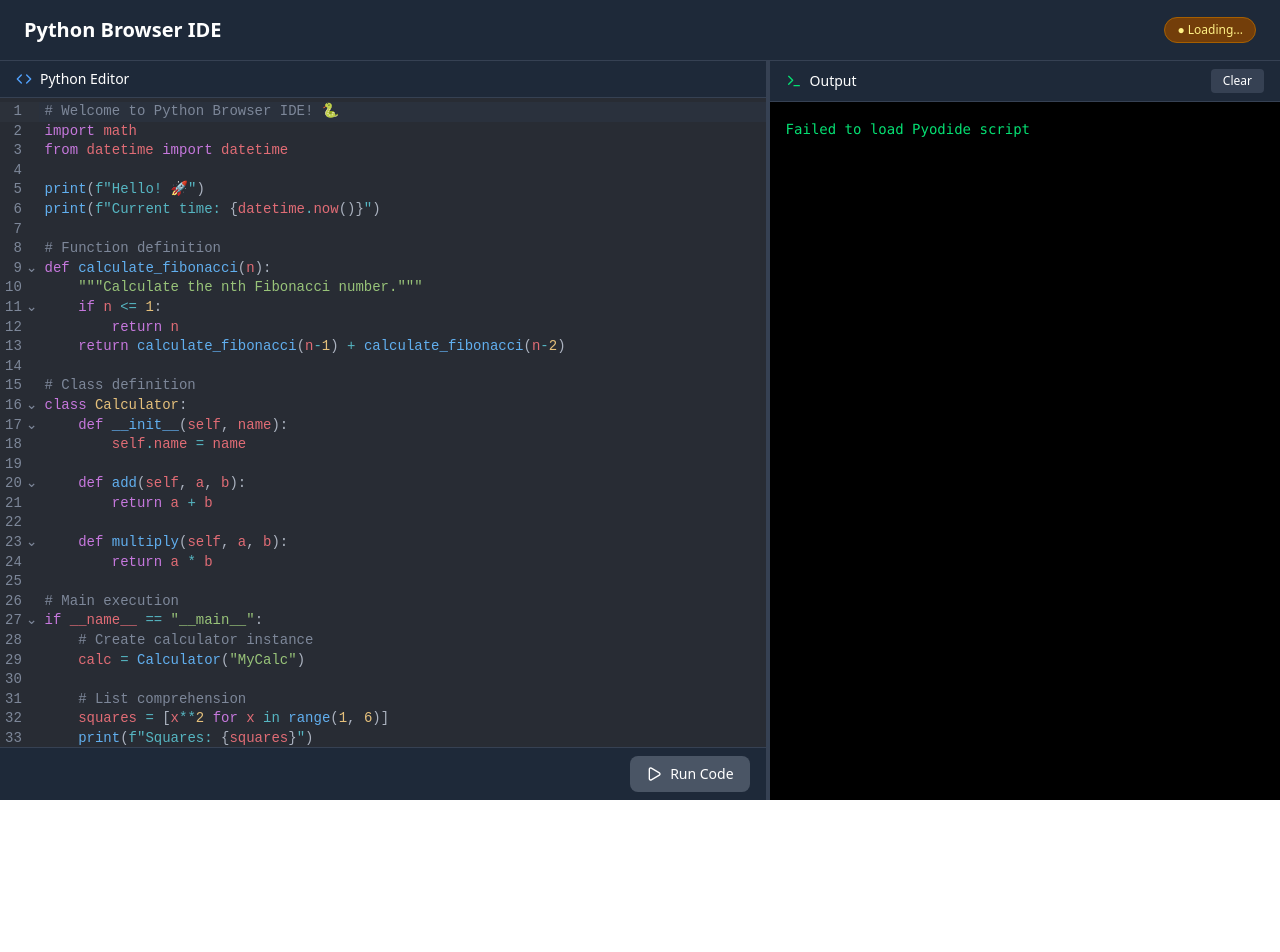
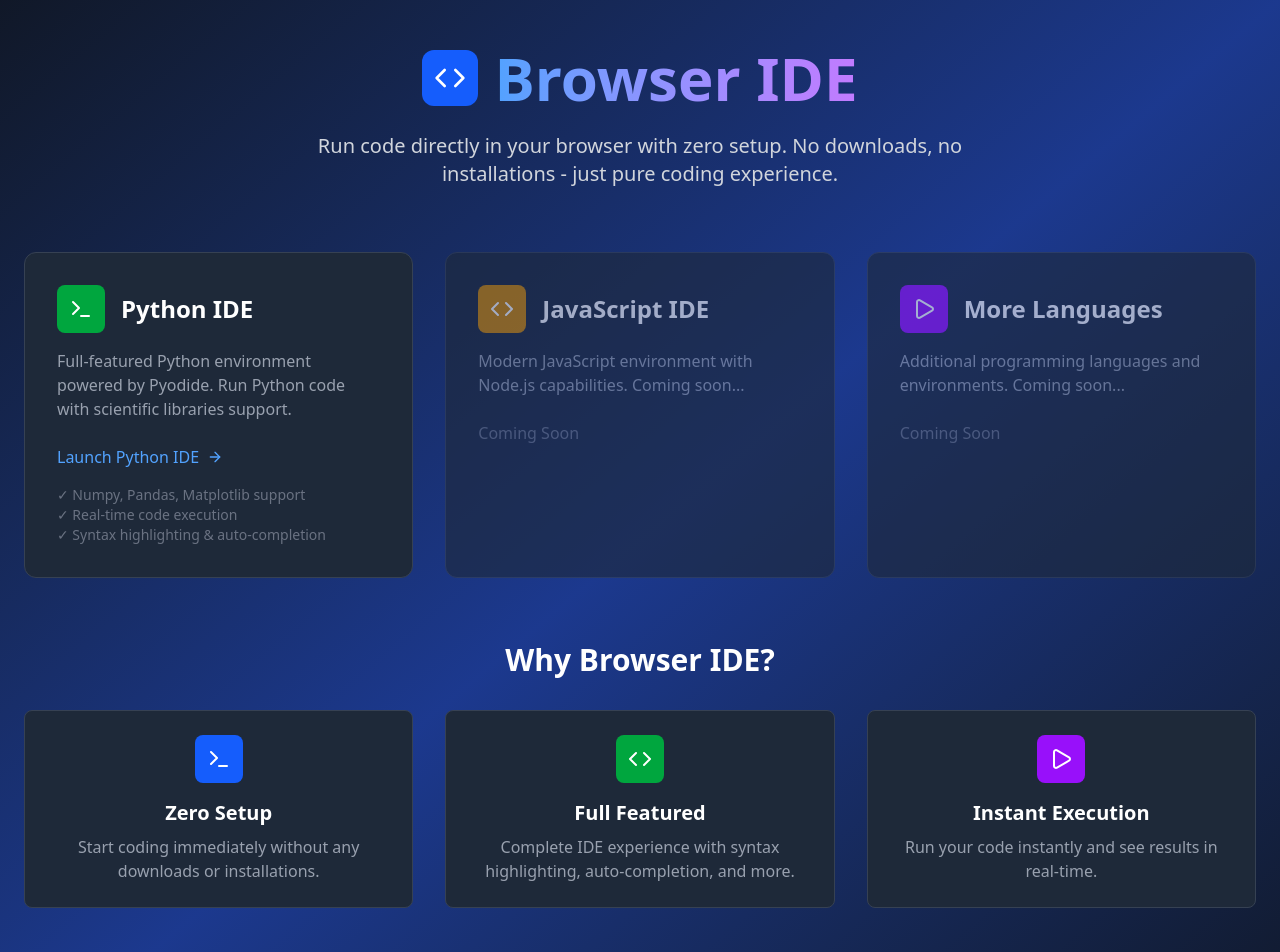
Before and after one commit to dibasdauliya/browser-IDE, a React (Vite) app: page / in a window 1280 px wide. Shown: the top 952 px of the page. Before the commit the page ends 800 px from the top, so only its background shows below. Built offline with nearby package versions, Linux system fonts and the light colour scheme.

Commit message:
setup react-router-dom and clear

```diff
--- a/package.json
+++ b/package.json
@@ -1,5 +1,5 @@
 {
-  "name": "new-ide",
+  "name": "browser-ide",
   "private": true,
   "version": "0.0.0",
   "type": "module",
@@ -21,6 +21,7 @@
     "@codemirror/theme-one-dark": "^6.1.2",
     "@codemirror/view": "^6.37.1",
     "@tailwindcss/vite": "^4.1.8",
+    "@types/react-router-dom": "^5.3.3",
     "@uiw/react-codemirror": "^4.23.12",
     "lucide-react": "^0.513.0",
     "react": "^19.1.0",
--- a/src/App.tsx
+++ b/src/App.tsx
@@ -1,45 +1,14 @@
-import { useState } from "react";
-import {
-  Header,
-  ResizablePanels,
-  EditorPanel,
-  OutputPanel,
-} from "./components";
-import { usePyodide } from "./hooks";
-import { DEFAULT_PYTHON_CODE } from "./constants/defaultCode";
+import { BrowserRouter as Router, Routes, Route } from "react-router-dom";
+import { Home, PythonIDE } from "./pages";
 
 function App() {
-  const [code, setCode] = useState(DEFAULT_PYTHON_CODE);
-  const { pyodideReady, isRunning, output, runCode, clearOutput } =
-    usePyodide();
-
-  const handleRunCode = () => {
-    runCode(code);
-  };
-
   return (
-    <div className="h-screen bg-gray-900 text-white flex flex-col">
-      <Header pyodideReady={pyodideReady} />
-
-      <div className="flex-1 min-h-0 overflow-hidden">
-        <ResizablePanels
-          initialLeftWidth={60}
-          minLeftWidth={25}
-          minRightWidth={25}
-          leftPanel={
-            <EditorPanel
-              code={code}
-              onChange={setCode}
-              onRun={handleRunCode}
-              onClear={clearOutput}
-              isRunning={isRunning}
-              pyodideReady={pyodideReady}
-            />
-          }
-          rightPanel={<OutputPanel output={output} onClear={clearOutput} />}
-        />
-      </div>
-    </div>
+    <Router>
+      <Routes>
+        <Route path="/" element={<Home />} />
+        <Route path="/python" element={<PythonIDE />} />
+      </Routes>
+    </Router>
   );
 }
 
--- /dev/null
+++ b/src/components/Navigation.tsx
@@ -0,0 +1,23 @@
+import { Link } from "react-router-dom";
+import { Home, ArrowLeft } from "lucide-react";
+
+interface NavigationProps {
+  showHomeButton?: boolean;
+}
+
+export const Navigation = ({ showHomeButton = true }: NavigationProps) => {
+  if (!showHomeButton) return null;
+
+  return (
+    <div className="absolute top-4 left-4 z-10">
+      <Link
+        to="/"
+        className="flex items-center space-x-2 bg-gray-800 hover:bg-gray-700 border border-gray-600 rounded-lg px-3 py-2 text-sm font-medium text-gray-300 hover:text-white transition-colors"
+      >
+        <ArrowLeft className="w-4 h-4" />
+        <Home className="w-4 h-4" />
+        <span>Home</span>
+      </Link>
+    </div>
+  );
+};
--- a/src/components/index.ts
+++ b/src/components/index.ts
@@ -4,3 +4,4 @@ export { OutputPanel } from "./OutputPanel";
 export { ControlButtons } from "./ControlButtons";
 export { ResizablePanels } from "./ResizablePanels";
 export { EditorPanel } from "./EditorPanel";
+export { Navigation } from "./Navigation";
--- /dev/null
+++ b/src/pages/Home.tsx
@@ -0,0 +1,134 @@
+import { Link } from "react-router-dom";
+import { Code, Play, Terminal, ArrowRight, Github } from "lucide-react";
+
+export const Home = () => {
+  return (
+    <div className="min-h-screen bg-gradient-to-br from-gray-900 via-blue-900 to-gray-900 text-white">
+      <div className="container mx-auto px-6 py-12">
+        {/* Header */}
+        <header className="text-center mb-16">
+          <div className="flex items-center justify-center mb-6">
+            <div className="bg-blue-600 p-3 rounded-xl mr-4">
+              <Code className="w-8 h-8" />
+            </div>
+            <h1 className="text-4xl md:text-6xl font-bold bg-gradient-to-r from-blue-400 to-purple-400 bg-clip-text text-transparent">
+              Browser IDE
+            </h1>
+          </div>
+          <p className="text-xl text-gray-300 max-w-2xl mx-auto">
+            Run code directly in your browser with zero setup. No downloads, no
+            installations - just pure coding experience.
+          </p>
+        </header>
+
+        {/* Language Cards */}
+        <div className="grid md:grid-cols-2 lg:grid-cols-3 gap-8 mb-16">
+          {/* Python IDE Card */}
+          <Link
+            to="/python"
+            className="group bg-gray-800 border border-gray-700 rounded-xl p-8 hover:border-blue-500 hover:bg-gray-750 transition-all duration-300 transform hover:scale-105"
+          >
+            <div className="flex items-center mb-4">
+              <div className="bg-green-600 p-3 rounded-lg mr-4">
+                <Terminal className="w-6 h-6" />
+              </div>
+              <h3 className="text-2xl font-bold">Python IDE</h3>
+            </div>
+            <p className="text-gray-400 mb-6">
+              Full-featured Python environment powered by Pyodide. Run Python
+              code with scientific libraries support.
+            </p>
+            <div className="flex items-center text-blue-400 group-hover:text-blue-300">
+              <span className="mr-2">Launch Python IDE</span>
+              <ArrowRight className="w-4 h-4 transform group-hover:translate-x-1 transition-transform" />
+            </div>
+            <div className="mt-4 text-sm text-gray-500">
+              ✓ Numpy, Pandas, Matplotlib support
+              <br />
+              ✓ Real-time code execution
+              <br />✓ Syntax highlighting & auto-completion
+            </div>
+          </Link>
+
+          {/* Coming Soon Cards */}
+          <div className="bg-gray-800 border border-gray-700 rounded-xl p-8 opacity-60">
+            <div className="flex items-center mb-4">
+              <div className="bg-yellow-600 p-3 rounded-lg mr-4">
+                <Code className="w-6 h-6" />
+              </div>
+              <h3 className="text-2xl font-bold">JavaScript IDE</h3>
+            </div>
+            <p className="text-gray-400 mb-6">
+              Modern JavaScript environment with Node.js capabilities. Coming
+              soon...
+            </p>
+            <div className="text-gray-500">
+              <span>Coming Soon</span>
+            </div>
+          </div>
+
+          <div className="bg-gray-800 border border-gray-700 rounded-xl p-8 opacity-60">
+            <div className="flex items-center mb-4">
+              <div className="bg-purple-600 p-3 rounded-lg mr-4">
+                <Play className="w-6 h-6" />
+              </div>
+              <h3 className="text-2xl font-bold">More Languages</h3>
+            </div>
+            <p className="text-gray-400 mb-6">
+              Additional programming languages and environments. Coming soon...
+            </p>
+            <div className="text-gray-500">
+              <span>Coming Soon</span>
+            </div>
+          </div>
+        </div>
+
+        {/* Features Section */}
+        <div className="text-center mb-16">
+          <h2 className="text-3xl font-bold mb-8">Why Browser IDE?</h2>
+          <div className="grid md:grid-cols-3 gap-8">
+            <div className="bg-gray-800 border border-gray-700 rounded-lg p-6">
+              <div className="bg-blue-600 p-3 rounded-lg w-fit mx-auto mb-4">
+                <Terminal className="w-6 h-6" />
+              </div>
+              <h3 className="text-xl font-bold mb-2">Zero Setup</h3>
+              <p className="text-gray-400">
+                Start coding immediately without any downloads or installations.
+              </p>
+            </div>
+            <div className="bg-gray-800 border border-gray-700 rounded-lg p-6">
+              <div className="bg-green-600 p-3 rounded-lg w-fit mx-auto mb-4">
+                <Code className="w-6 h-6" />
+              </div>
+              <h3 className="text-xl font-bold mb-2">Full Featured</h3>
+              <p className="text-gray-400">
+                Complete IDE experience with syntax highlighting,
+                auto-completion, and more.
+              </p>
+            </div>
+            <div className="bg-gray-800 border border-gray-700 rounded-lg p-6">
+              <div className="bg-purple-600 p-3 rounded-lg w-fit mx-auto mb-4">
+                <Play className="w-6 h-6" />
+              </div>
+              <h3 className="text-xl font-bold mb-2">Instant Execution</h3>
+              <p className="text-gray-400">
+                Run your code instantly and see results in real-time.
+              </p>
+            </div>
+          </div>
+        </div>
+
+        {/* Footer */}
+        <footer className="text-center text-gray-400">
+          <div className="flex items-center justify-center mb-4">
+            <Github className="w-5 h-5 mr-2" />
+            <span>Open Source Browser IDE</span>
+          </div>
+          <p className="text-sm">
+            Built with React, TypeScript, and modern web technologies.
+          </p>
+        </footer>
+      </div>
+    </div>
+  );
+};
--- /dev/null
+++ b/src/pages/PythonIDE.tsx
@@ -0,0 +1,47 @@
+import { useState } from "react";
+import {
+  Header,
+  ResizablePanels,
+  EditorPanel,
+  OutputPanel,
+  Navigation,
+} from "../components";
+import { usePyodide } from "../hooks";
+import { DEFAULT_PYTHON_CODE } from "../constants/defaultCode";
+
+export const PythonIDE = () => {
+  const [code, setCode] = useState(DEFAULT_PYTHON_CODE);
+  const { pyodideReady, isRunning, output, runCode, clearOutput } =
+    usePyodide();
+
+  const handleRunCode = () => {
+    runCode(code);
+  };
+
+  return (
+    <div className="h-screen bg-gray-900 text-white flex flex-col relative">
+      <Navigation />
+
+      <Header pyodideReady={pyodideReady} />
+
+      <div className="flex-1 min-h-0 overflow-hidden">
+        <ResizablePanels
+          initialLeftWidth={60}
+          minLeftWidth={25}
+          minRightWidth={25}
+          leftPanel={
+            <EditorPanel
+              code={code}
+              onChange={setCode}
+              onRun={handleRunCode}
+              onClear={clearOutput}
+              isRunning={isRunning}
+              pyodideReady={pyodideReady}
+            />
+          }
+          rightPanel={<OutputPanel output={output} onClear={clearOutput} />}
+        />
+      </div>
+    </div>
+  );
+};
--- /dev/null
+++ b/src/pages/index.ts
@@ -0,0 +1,2 @@
+export { Home } from "./Home";
+export { PythonIDE } from "./PythonIDE";
```
Also changed, not shown: 1 other file (tests, documents, lock files or other folders).
